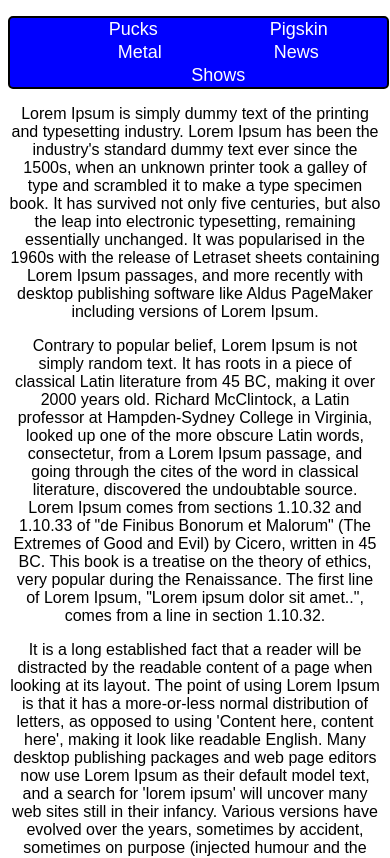
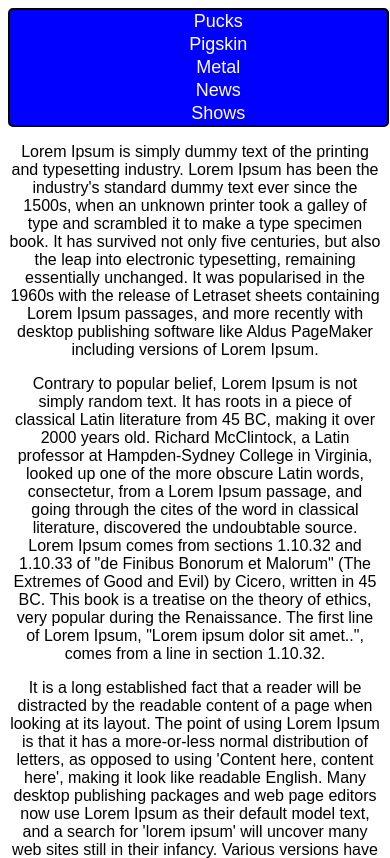
Before and after one commit to joshcheshire/html3, a plain HTML site: page index.html in a window 390 px wide. Shown: the top 858 px of the page. Drawn offline with Linux system fonts and the light colour scheme.

Commit message:
finished page

```diff
--- a/main.css
+++ b/main.css
@@ -17,6 +17,8 @@
 	border-radius: 5px;
 	position: relative;
 	text-align: center;
+	margin:0 auto;
+
 }
 
 .navbar li{
@@ -30,7 +32,7 @@ text-align: center;
 
 	text-decoration: none;
 	color: white;
-	padding:50px;
+	margin: 0 50px;
 	font-family: fantasy;
 	font-size: 18px
 
@@ -52,3 +54,21 @@ text-align: center;
 .fourpics {
 	text-align: center;
 }
+
+@media only screen and (max-width: 720px) {
+
+	.navbar li{
+		display: block;
+			}
+
+	.bigpic img{
+
+		width: 100vw;
+	}
+
+
+
+
+
+
+}
```
